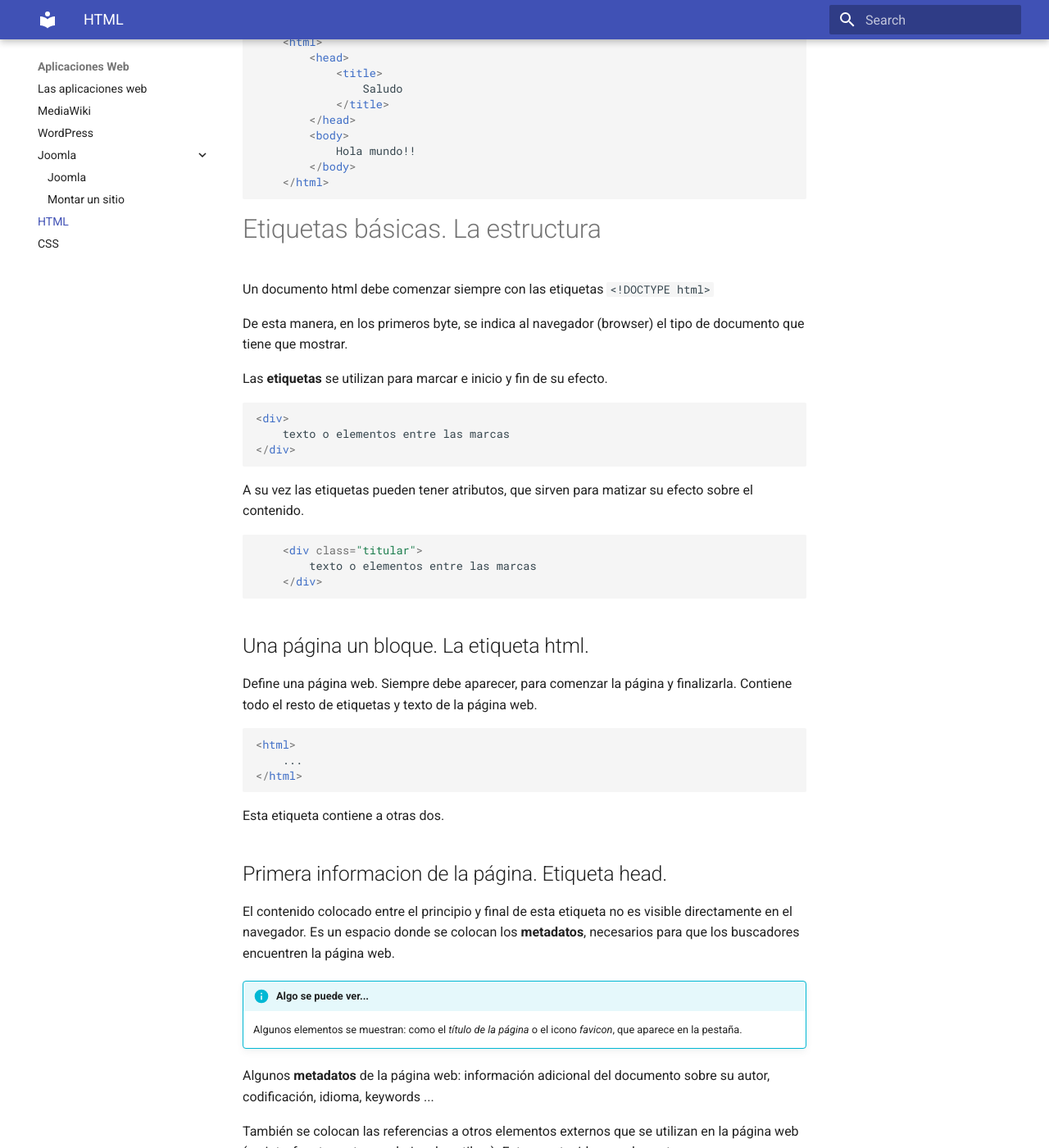
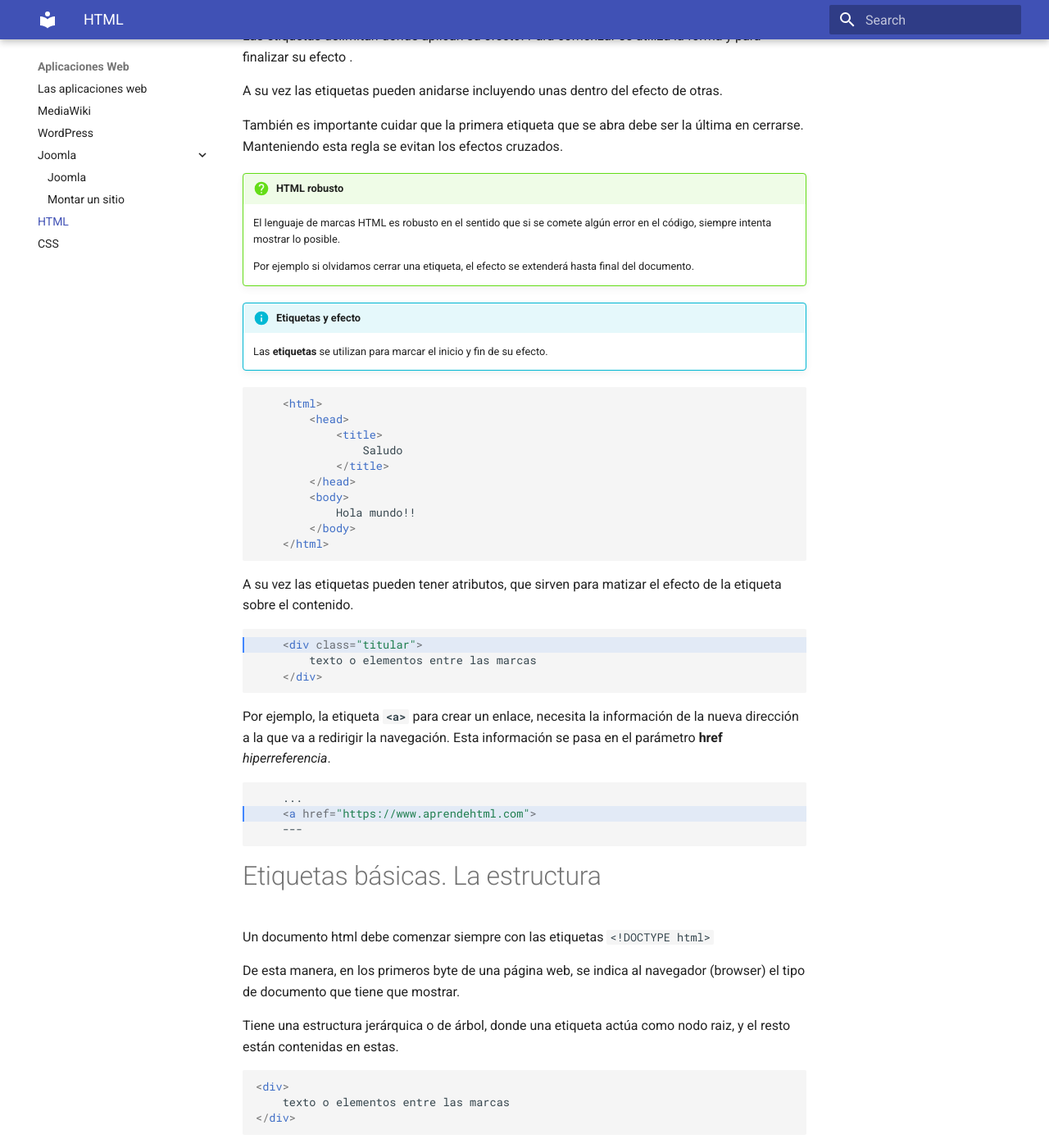
Before and after one commit to sever8a/awe, an MkDocs documentation site: the page built from appweb/html.md, in a window 1280 px wide and 1400 px high, scrolled down 639 px. Shown: the whole window at 82% size. Built offline with MkDocs 1.6.1 and Material for MkDocs 9.7.7, drawn with Linux system fonts in a browser that asks for light colours; some of the changed text lies outside the part shown.

Commit message:
Mejor html

````diff
--- a/appweb/html.md
+++ b/appweb/html.md
@@ -11,15 +11,31 @@ date: 2023-11-09
 
 !!! question "Confusion competitiva"
 
-    Cada creador de cada navegador *(Microsoft, Netescape, Google, Opera, ...)* generaba sus propias etiquetas para mostar algunos elementos.
+    Cada creador de cada navegador *(Microsoft, Netescape, Google, Opera, ...)* generaba sus propias etiquetas para mostar algunos elementos. Por ejemplo, para reproducir un sonido, cada navegador tenía su propia etiqueta.
 
-    Esto suponía para los desarrolladores de páginas web, tener que incluir diferentes versiones de fragmentos de código válido para cada uno de los navegadores.
+    Esto suponía que los desarrolladores de páginas web, tenían que incluir diferentes versiones de fragmentos de código válido para cada uno de los navegadores.
 
 Tutorial de referencia [para conocer el estandar HTML5](https://www.w3schools.com/html/).
 
 # Principios del lenguaje HTML
 
 Se trata de un conjunto de etiquetas, que se colocan formando bloques. Cada etiqueta tiene un valor semántico, que **establece** la función de ese elemento en el conjunto de la página web.
+
+Las etiquetas delimitan donde aplican su efecto. Para comenzar se utiliza la forma  **<etiqueta>** y para finalizar su efecto **</etiqueta>**.
+
+A su vez las etiquetas pueden anidarse incluyendo unas dentro del efecto de otras.
+
+También es importante cuidar que la primera etiqueta que se abra debe ser la última en cerrarse. Manteniendo esta regla se evitan los efectos cruzados.
+
+!!! question "HTML robusto"
+
+    El lenguaje de marcas HTML es robusto en el sentido que si se comete algún error en el código, siempre intenta mostrar lo posible.
+
+    Por ejemplo si olvidamos cerrar una etiqueta, el efecto se extenderá hasta final del documento.
+
+!!! info "Etiquetas y efecto"
+
+    Las **etiquetas** se utilizan para marcar el inicio y fin de su efecto.
 
 ``` html
     <html>
@@ -34,44 +50,57 @@ Se trata de un conjunto de etiquetas, que se colocan formando bloques. Cada etiq
     </html>
 
 ```
+A su vez las etiquetas pueden tener atributos, que sirven para matizar el efecto de la etiqueta sobre el contenido.
+
+``` html hl_lines="1"
+    <div class="titular">
+        texto o elementos entre las marcas
+    </div>
+```
+Por ejemplo, la etiqueta **```<a>```** para crear un enlace, necesita la información de la nueva dirección a la que va a redirigir la navegación. Esta información se pasa en el parámetro **href** *hiperreferencia*.
+
+``` html hl_lines="2"
+    ...
+    <a href="https://www.aprendehtml.com">
+    ---
+```
 
 # Etiquetas básicas. La estructura
 
 Un documento html debe comenzar siempre con las etiquetas `<!DOCTYPE html>`
 
-De esta manera, en los primeros byte, se indica al navegador (browser) el tipo de documento que tiene que mostrar.
+De esta manera, en los primeros byte de una página web, se indica al navegador (browser) el tipo de documento que tiene que mostrar.
 
-Las **etiquetas** se utilizan para marcar e inicio y fin de su efecto.
+Tiene una estructura jerárquica o de árbol, donde una etiqueta actúa como nodo raiz, y el resto están contenidas en estas.
+
+
 
 ``` html
 <div>
     texto o elementos entre las marcas
 </div>
 ```
-A su vez las etiquetas pueden tener atributos, que sirven para matizar su efecto sobre el contenido.
-
-``` html
-    <div class="titular">
-        texto o elementos entre las marcas
-    </div>
-```
-
 
 ## Una página un bloque. La etiqueta html.
 
-Define una página web. Siempre debe aparecer, para comenzar la página y finalizarla. Contiene todo el resto de etiquetas y texto de la página web.
+Define una página web. Siempre debe aparecer, para comenzar la página y finalizarla. Contiene todo el resto de etiquetas y texto de la página web. Es la **etiqueta raiz** de la estructura de la página web.
 
 ``` html
 <html>
-    ...
+    <title>
+        ---
+    </title>
+    <body>
+        ---
+    </body>
 </html>
 ```
 
-Esta etiqueta contiene a otras dos.
+Esta etiqueta siempre contiene a otras dos.
 
 ## Primera informacion de la página. Etiqueta head.
 
-El contenido colocado entre el principio y final de esta etiqueta no es visible directamente en el navegador. Es un espacio donde se colocan los **metadatos**, necesarios para que los buscadores encuentren la página web.
+El contenido colocado en esta etiqueta no es visible directamente en el navegador. Es un espacio donde se colocan los **metadatos**, necesarios para que los buscadores encuentren la página web.
 
 !!! info "Algo se puede ver..."
 
@@ -111,6 +140,12 @@ Estos junto al *texto, enlaces, imágenes y otros elementos multimedia* forman e
 </html>
 ```
 
+!!! info "Etiquetas de estructura"
+
+    Las etiquetas de estructura **html**, **head** y **body** solo pueden aparecer una vez en la página web.
+
+
+
 ## Estructuras de bloque
 
 Delimitan bloques de texto, u otros elementos.
@@ -192,11 +227,9 @@ Establece el nivel de encabezado de un título concreto. Se utiliza numeración
     <h3>Título de tercer nivel</h3>
 ```
 
-## Enlaces
+## Enlaces. La etiqueta a
 
-### La etiqueta a
-
-Enlace a otras páginas web o referencias, se utiliza la **url** para indicar el destino.
+Para enlazar con otras páginas web o referencias, se utiliza la **url** para indicar el destino.
 
 ``` html
     <a href="https://www.otrolugarweb.com">Visita otro lugar de Internet</a>
````
Also changed, not shown: other parts of appweb/html.md (+4 -4 lines), appweb/joomla_sitio.md (+3 -1 lines).
